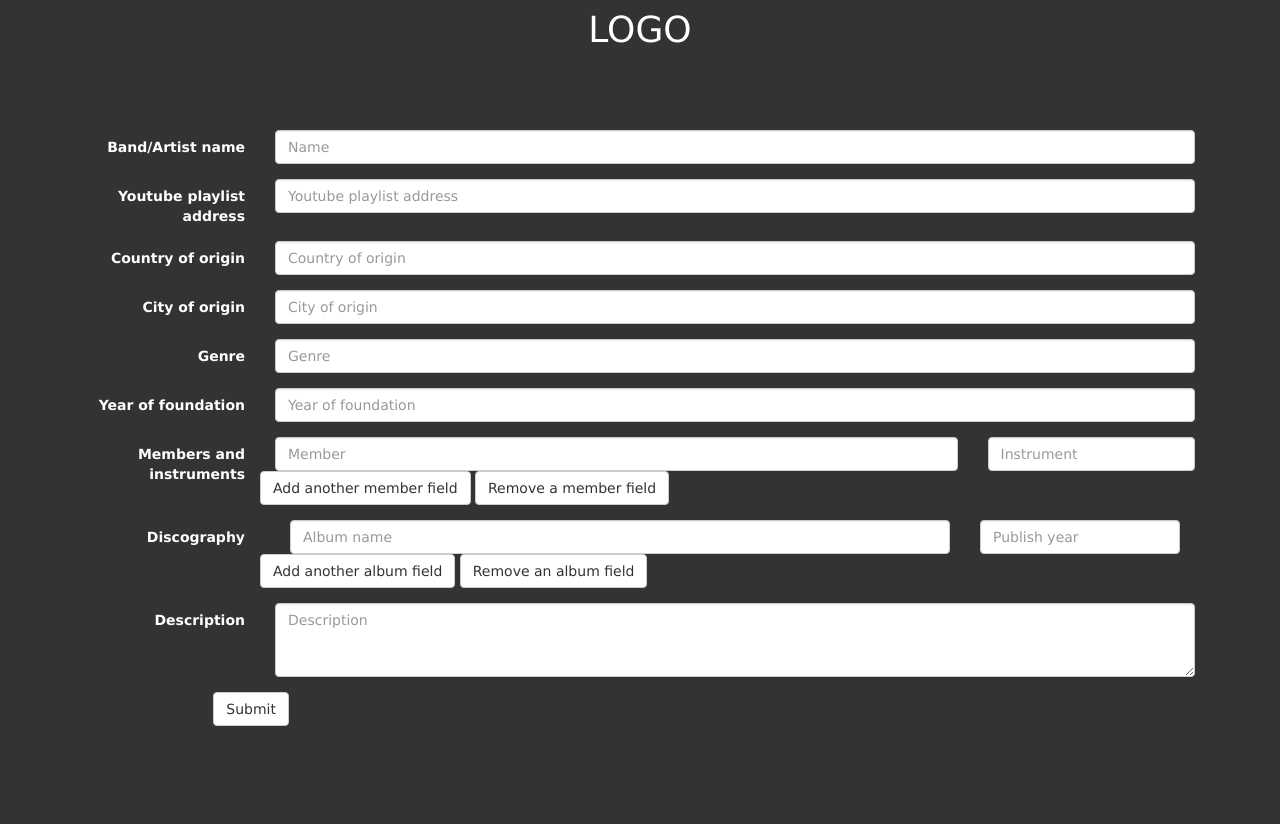
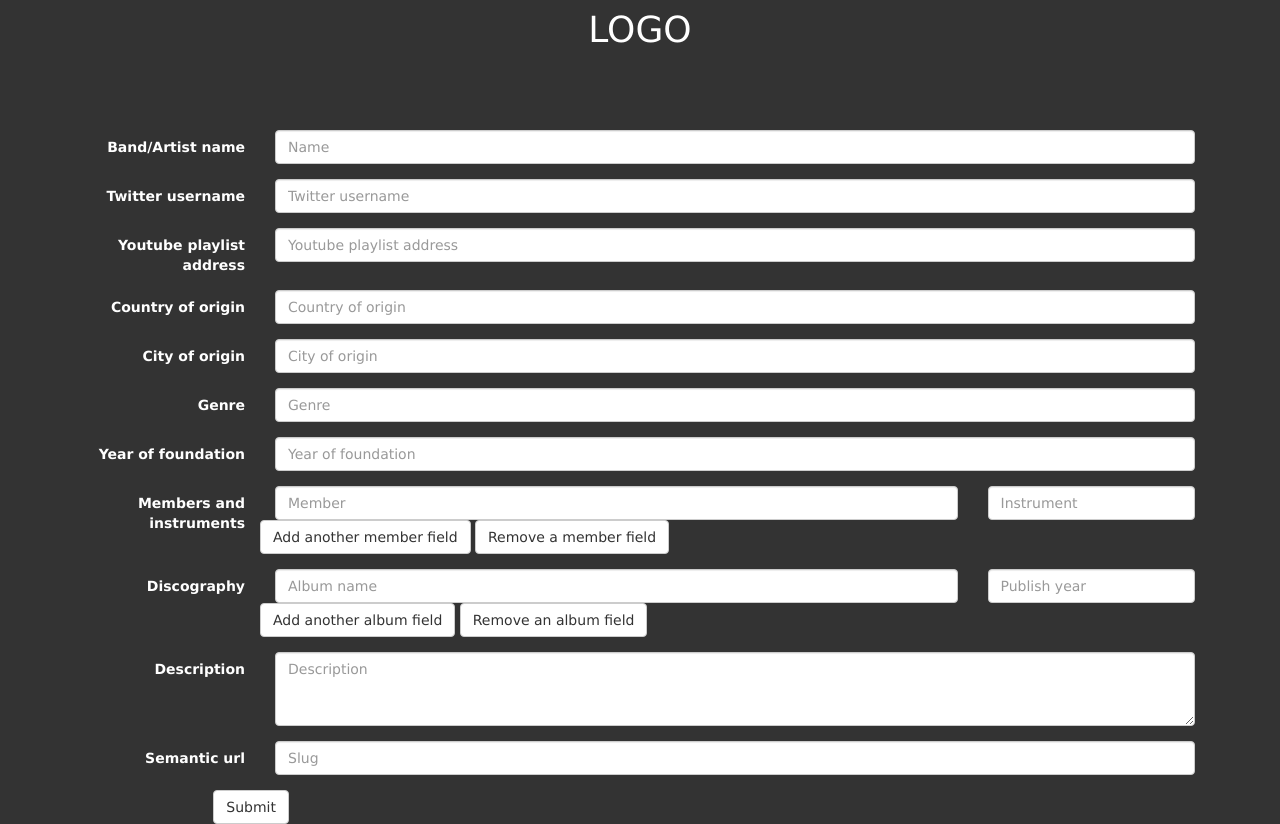
Before and after one commit to bambimusic/bambimusic, a Flask app: page /add in a window 1280 px wide. Shown: the part 50-874 px from the top of the page. Before the commit the page ends 776 px from the top, so only its background shows below. Run offline with Flask 2, Linux system fonts and the light colour scheme; some libraries are stand-ins or nearby versions.

Commit message:
Muokkauksia add sivulle

```diff
--- a/static/add.css
+++ b/static/add.css
@@ -6,6 +6,11 @@ body {
 }
 
 #memberDiv {
+  margin: 0;
+  padding: 0;
+}
+
+#albumDiv {
   margin: 0;
   padding: 0;
 }
--- a/static/add.js
+++ b/static/add.js
@@ -12,9 +12,13 @@ window.onload = function() {
     var membDiv = newElement("div", "col-sm-9");
     var instrDiv = newElement("div", "col-sm-3");
     var membInput = newElement("input", "form-control memberField");
+    membInput.type = "text";
+    membInput.name = "member" + memberIdIncrement;
     membInput.id = "inputMembers" + memberIdIncrement;
     membInput.placeholder = "Member";
     var instrInput = newElement("input", "form-control instrumentField");
+    instrInput.type = "text";
+    instrInput.name = "instrument" +memberIdIncrement;
     instrInput.id = "inputMembersInstrument" + memberIdIncrement;
     instrInput.placeholder = "Instrument";
 
@@ -38,10 +42,14 @@ window.onload = function() {
     var albumFld = newElement("div", "albumField" +albumIdIncrement);
     var albumDiv = newElement("div", "col-sm-9");
     var yearDiv = newElement("div", "col-sm-3");
-    var albumInput = newElement("input", "form-control albumField");
+    var albumInput = newElement("input", "form-control albumNameField");
+    albumInput.type = "text";
+    albumInput.name = "album" + albumIdIncrement;
     albumInput.id = "inputAlbum" + albumIdIncrement;
     albumInput.placeholder = "Album name";
-    var yearInput = newElement("input", "form-control yearField");
+    var yearInput = newElement("input", "form-control albumYearField");
+    yearInput.type = "text";
+    yearInput.name = "year" + albumIdIncrement;
     yearInput.id = "inputYear" + albumIdIncrement;
     yearInput.placeholder = "Publish year";
 
@@ -61,4 +69,9 @@ window.onload = function() {
     if (albumIdIncrement>1) {albumIdIncrement--;}
   });
 
+  $( '#inputSlug' ).change(function() {
+    var slug = $ ( '#inputSlug').val();
+  alert( slug.includes("testi") );
+  });
+
 }
--- a/templates/add.html
+++ b/templates/add.html
@@ -45,6 +45,12 @@
               </div>
           </div>
           <div class="form-group">
+              <label for="inputTwitter" class="col-sm-2 control-label">Twitter username</label>
+              <div class="col-sm-10">
+                  <input type="text" class="form-control" id="inputTwitter" name="twitter" placeholder="Twitter username">
+              </div>
+          </div>
+          <div class="form-group">
               <label for="inputYoutube" class="col-sm-2 control-label">Youtube playlist address</label>
               <div class="col-sm-10">
                   <input type="text" class="form-control" id="inputYoutube" placeholder="Youtube playlist address">
@@ -77,12 +83,12 @@
           <div class="form-group">
             <label for="inputMembers" class="col-sm-2 control-label">Members and instruments</label>
             <div class="col-sm-10" id="memberDiv">
-              <div id="memberField0">
+                <div class="memberField0">
                   <div class="col-sm-9">
-                  <input type="text" class="form-control memberField" id="inputMembers0" placeholder="Member">
+                    <input class="form-control memberField" type="text" id="inputMembers0" placeholder="Member">
                   </div>
                   <div class="col-sm-3">
-                  <input type="text" class="form-control instrumentField" id="inputMembersInstrument0" placeholder="Instrument">
+                    <input class="form-control instrumentField" type="text" id="inputMembersInstrument0" placeholder="Instrument">
                   </div>
                 </div>
               </div>
@@ -94,12 +100,12 @@
           <div class="form-group">
             <label for="inputDiscography" class="col-sm-2 control-label">Discography</label>
             <div class="col-sm-10" id="albumDiv">
-              <div id="albumField0">
+              <div class="albumField0">
                 <div class="col-sm-9">
-                  <input type="text" class="form-control albumNameField" id="inputAlbums0" placeholder="Album name">
+                  <input class="form-control albumNameField" type="text" id="inputAlbum0" placeholder="Album name">
                 </div>
                 <div class="col-sm-3">
-                  <input type="text" class="form-control albumYearField" id="inputYear0" placeholder="Publish year">
+                  <input class="form-control albumYearField" type="text" id="inputYear0" placeholder="Publish year">
                 </div>
               </div>
             </div>
@@ -115,7 +121,12 @@
                   <textarea class="form-control" rows="3" id=inputDescription placeholder="Description"></textarea>
               </div>
           </div>
-
+          <div class="form-group">
+              <label for="inputSlug" class="col-sm-2 control-label">Semantic url</label>
+              <div class="col-sm-10">
+                  <input type="text" class="form-control" id="inputSlug" name="slug" placeholder="Slug">
+              </div>
+          </div>
 </div>
           <!-- <label>Twitter:</label><input type="text" name="twitter"><br>
           <label>Soundcloud: </label><input type="text" name="soundcloud"><br>
```
Lines whose indentation alone changed are shown as unchanged.
